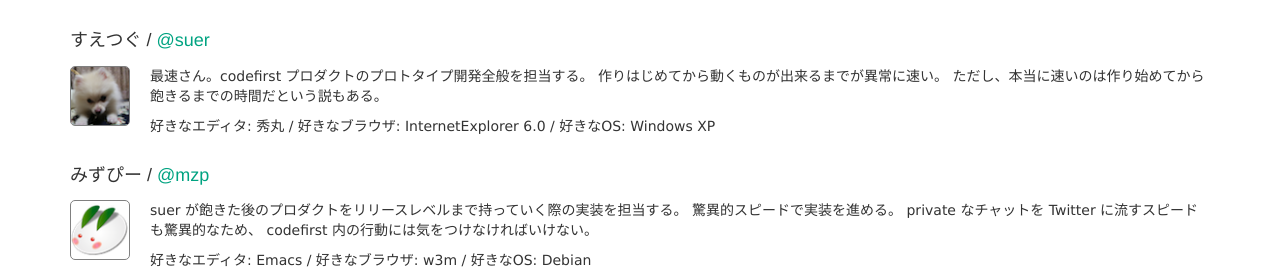
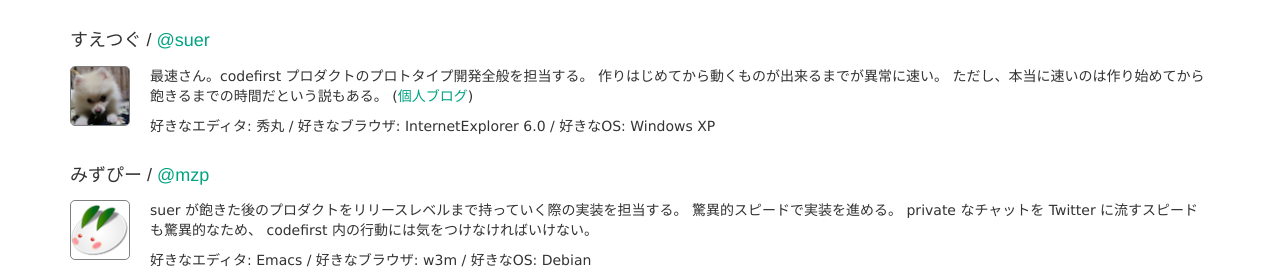
Before and after one commit to codefirst/codefirst.github.io, a Jekyll site: the page built from member.md, in a window 1280 px wide. Shown: the part 275-554 px from the top of the page. Built offline with Jekyll 4.4.1, drawn with Linux system fonts in a browser that asks for light colours; nearby versions of some CDN libraries.

Commit message:
link: atsum.in

```diff
--- a/member.md
+++ b/member.md
@@ -27,6 +27,7 @@ keywords: [ "codefirst", "AsakusaSatellite", "keima", "dashbozu"]
 最速さん。codefirst プロダクトのプロトタイプ開発全般を担当する。
 作りはじめてから動くものが出来るまでが異常に速い。
 ただし、本当に速いのは作り始めてから飽きるまでの時間だという説もある。
+([個人ブログ](https://atsum.in))
 
 好きなエディタ: 秀丸 / 好きなブラウザ: InternetExplorer 6.0 / 好きなOS: Windows XP
 
```
